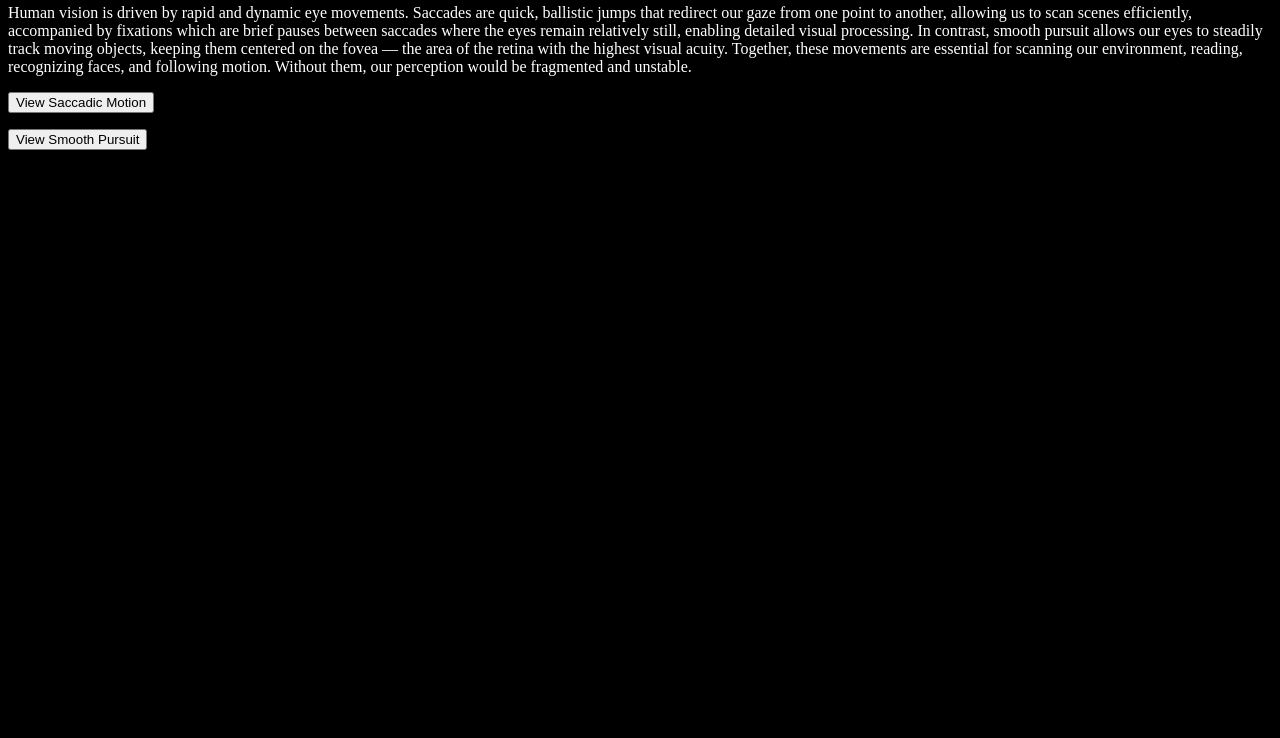
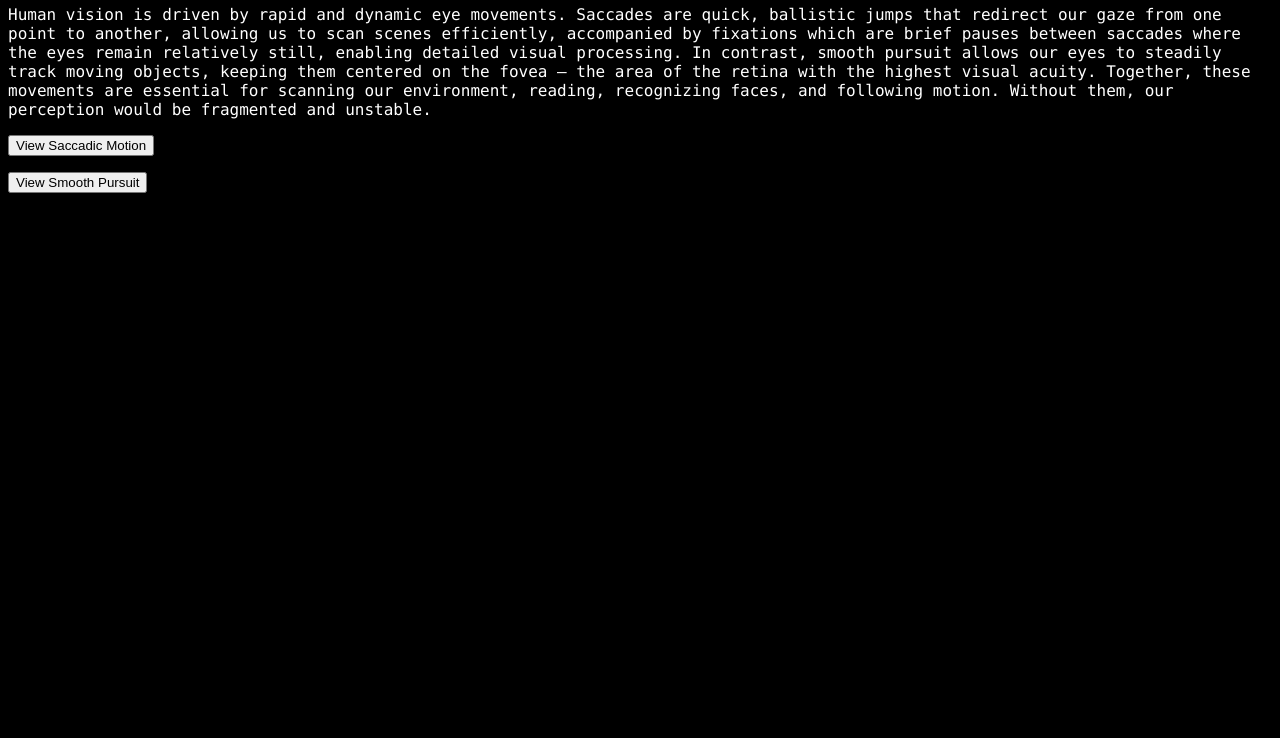
Before and after one commit to Niharika-Mohapatra/Eye-Movement-Simulator, a plain HTML site: page index.html in a window 1280 px wide. Shown: the part 62-800 px from the top of the page. Drawn offline with nearby package versions, Linux system fonts and the light colour scheme.

```diff
--- a/styles.css
+++ b/styles.css
@@ -1,4 +1,5 @@
 body {
     background-color: black;
     color: white;
+    font-family: Monaco, Monospace;
 }
```
